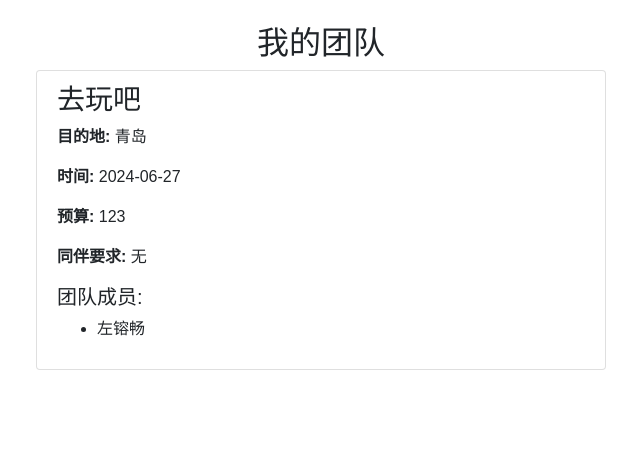
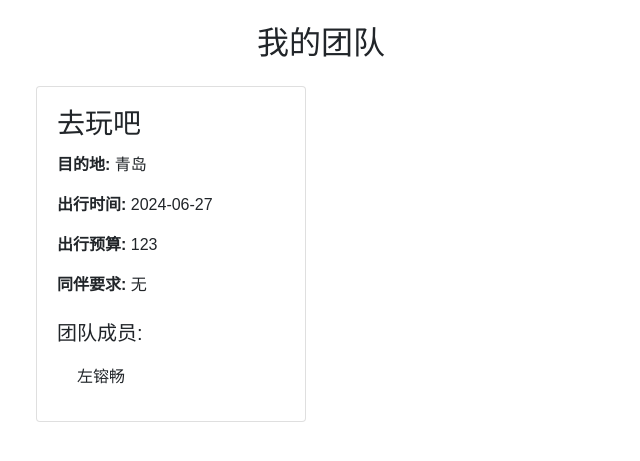
Before and after one commit to qjtingithub/wander-pals, a Flask app: page /my_teams in a window 1280 px wide. Shown: the part 56-517 px from the top of the page, without its empty margins (319-959 px from the left). Run offline with Flask 3, Linux system fonts and the light colour scheme; a user stored in the database is signed in; some libraries are stand-ins or nearby versions.

Commit message:
更新邀请管理的前端

```diff
--- a/demo/app.py
+++ b/demo/app.py
@@ -109,7 +109,8 @@ def create_team():
 @app.route('/team_invitation/<int:team_id>')
 def team_invitation(team_id):
     team = Team.query.get_or_404(team_id)
-    users = User.query.all()
+    current_user_id = session.get('user_id')
+    users = User.query.filter(User.id != current_user_id).all()
     return render_template('team_invitation.html', team_id=team.id, users=users)
 
 @app.route('/send_invitations', methods=['POST'])
@@ -270,8 +271,10 @@ def manage_invitations():
     if not user_id:
         return redirect(url_for('login'))
 
-    invitations = Invitation.query.filter_by(invitee_id=user_id).all()
-    return render_template('manage_invitations.html', invitations=invitations)
+    sent_invitations = Invitation.query.filter_by(inviter_id=user_id).all()
+    received_invitations = Invitation.query.filter_by(invitee_id=user_id).all()
+    return render_template('manage_invitations.html', sent_invitations=sent_invitations, received_invitations=received_invitations)
+
 
 @app.route('/respond_invitation/<int:invitation_id>/<string:response>', methods=['POST'])
 def respond_invitation(invitation_id, response):
--- a/demo/templates/create_team.html
+++ b/demo/templates/create_team.html
@@ -13,11 +13,11 @@
         <input type="text" id="destination" name="destination" class="form-control" required>
     </div>
     <div class="form-group">
-        <label for="time">时间</label>
+        <label for="time">出行时间</label>
         <input type="date" id="time" name="time" class="form-control" required>
     </div>
     <div class="form-group">
-        <label for="price">价格</label>
+        <label for="price">出行预算</label>
         <input type="text" id="price" name="price" class="form-control" required>
     </div>
     <div class="form-group">
--- a/demo/templates/my_teams.html
+++ b/demo/templates/my_teams.html
@@ -2,21 +2,25 @@
 {% extends "base.html" %}
 {% block title %}我的团队{% endblock %}
 {% block content %}
-<h2 class="text-center">我的团队</h2>
-<div class="list-group">
+<h2 class="text-center my-4">我的团队</h2>
+<div class="row">
     {% for team in teams %}
-        <div class="list-group-item">
-            <h3>{{ team.name }}</h3>
-            <p><strong>目的地:</strong> {{ team.destination }}</p>
-            <p><strong>时间:</strong> {{ team.time }}</p>
-            <p><strong>预算:</strong> {{ team.price }}</p>
-            <p><strong>同伴要求:</strong> {{ team.companion_requirements }}</p>
-            <h5>团队成员:</h5>
-            <ul>
-                {% for member in team.members %}
-                    <li>{{ member.username }}</li>
-                {% endfor %}
-            </ul>
+        <div class="col-md-6 mb-4">
+            <div class="card">
+                <div class="card-body">
+                    <h3 class="card-title">{{ team.name }}</h3>
+                    <p class="card-text"><strong>目的地:</strong> {{ team.destination }}</p>
+                    <p class="card-text"><strong>出行时间:</strong> {{ team.time }}</p>
+                    <p class="card-text"><strong>出行预算:</strong> {{ team.price }}</p>
+                    <p class="card-text"><strong>同伴要求:</strong> {{ team.companion_requirements }}</p>
+                    <h5 class="mt-4">团队成员:</h5>
+                    <ul class="list-group list-group-flush">
+                        {% for member in team.members %}
+                            <li class="list-group-item">{{ member.username }}</li>
+                        {% endfor %}
+                    </ul>
+                </div>
+            </div>
         </div>
     {% endfor %}
 </div>
```
Also changed, not shown: demo/templates/manage_invitations.html (+21 -2 lines), instance/traveller_assistant.db.
